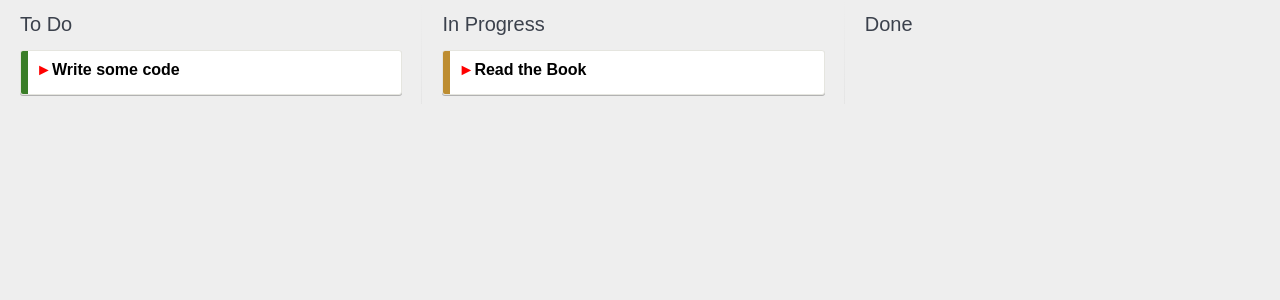
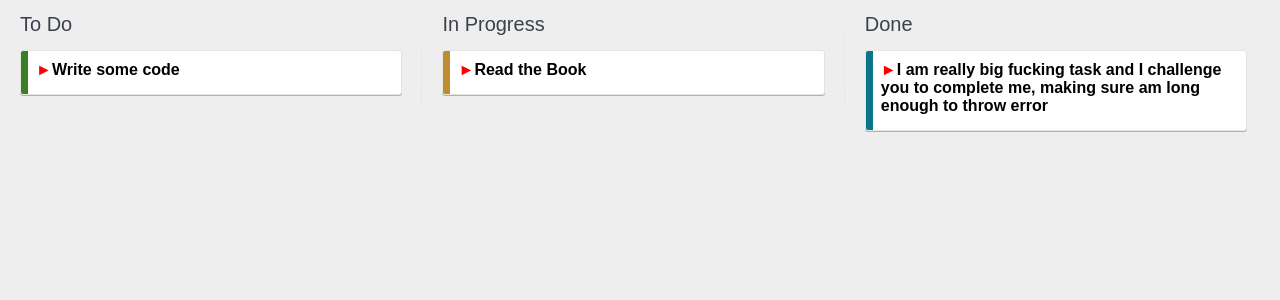
Before and after one commit to yadavankit/KanbanApp, a React (Create React App) app: page / in a window 1280 px wide. Shown: the top 300 px of the page. Built offline with nearby package versions, Linux system fonts and the light colour scheme.

Commit message:
adds Custom Prop Validator for card title

```diff
--- a/src/App.js
+++ b/src/App.js
@@ -30,7 +30,20 @@ let cardsList = [ {
         name:"My own experiments",
         done:false
     }
-] },
+] }, {
+    id:3,
+    title: "I am really big fucking task and I challenge you to complete me, making sure am long enough to throw error",
+    description: "Foray into Machine Learning",
+    status: "done",
+    color: "#0C7489",
+    tasks: [
+        {
+            id:1,
+            name:"Learn React, Tensorflow",
+            done:true
+        }
+    ]
+},
 ];
 
 
--- a/src/Card.js
+++ b/src/Card.js
@@ -56,9 +56,22 @@ class Card extends React.Component {
 
 }
 
+//Custom PropType Validator for title prop (Checks if value is string, less than 80 char long)
+let titlePropType = (props, propName, componentName) => {
+    if (props[propName]) {
+        let value = props[propName];
+        if (typeof value !== 'string' || value.length > 80) {
+            return new Error(
+                `Prop named ${propName} in ${componentName} component is either not a string or is longer than 80 characters`
+            );
+        }
+    }
+
+};
+
 Card.propTypes = {
     id: PropTypes.number,
-    title: PropTypes.string,
+    title: titlePropType,
     description: PropTypes.string,
     tasks: PropTypes.arrayOf(PropTypes.object),
     color: PropTypes.string
```
